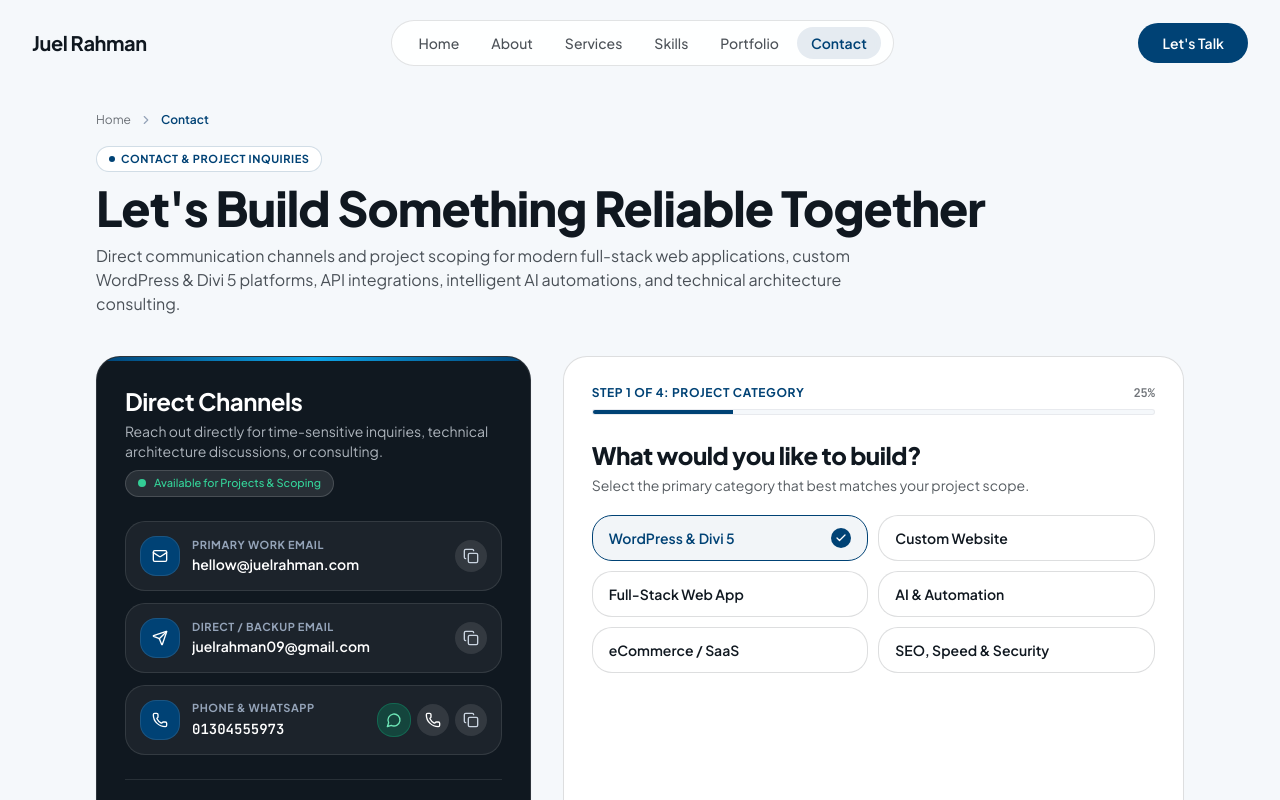
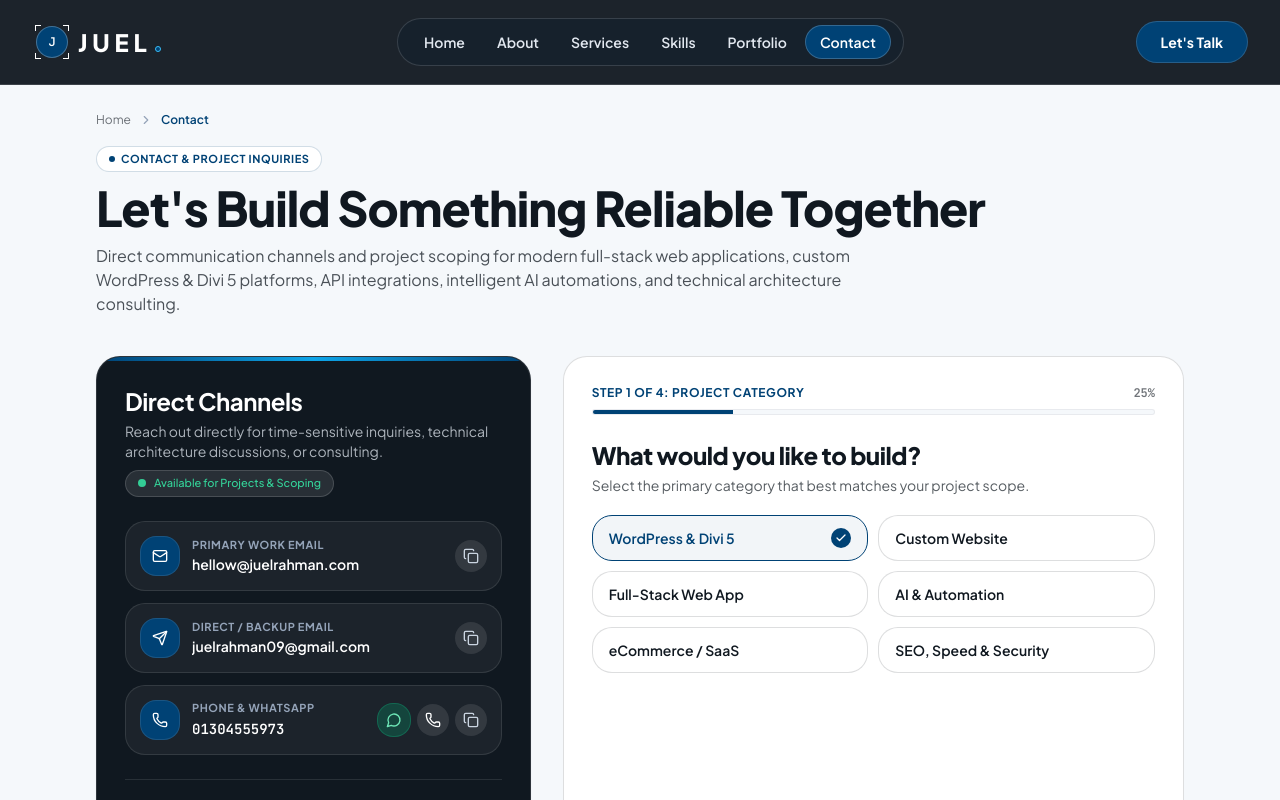
Before and after one commit to juelrahmanbd/juelrahman-personal-portfolio, a Next.js app: page /contact in a window 1280 px wide. Shown: the top 800 px of the page. Built offline with nearby package versions, Linux system fonts and the light colour scheme.

Commit message:
feat(header): deep architectural header with creative JUEL-only logo and elevated nav pill

```diff
--- a/src/components/layout/Navbar.tsx
+++ b/src/components/layout/Navbar.tsx
@@ -3,7 +3,7 @@
 import React, { useState, useEffect } from "react";
 import Link from "next/link";
 import { usePathname } from "next/navigation";
-import { navLinks, siteConfig } from "@/data/portfolioData";
+import { navLinks } from "@/data/portfolioData";
 import { Menu, X } from "lucide-react";
 
 export default function Navbar() {
@@ -17,7 +17,7 @@ export default function Navbar() {
     if (!isHomePage) return;
 
     const handleScroll = () => {
-      setIsScrolled(window.scrollY > 20);
+      setIsScrolled(window.scrollY > 15);
 
       // Section spy
       const sections = navLinks.map((link) => link.href.substring(1));
@@ -76,44 +76,76 @@ export default function Navbar() {
 
   return (
     <header
-      className={`fixed top-0 left-0 right-0 z-50 w-full transition-all duration-300 ${
-        isScrolled
-          ? "bg-[#F5F8FB]/95 backdrop-blur-md border-b border-[rgba(16,24,32,0.1)] py-3.5 shadow-xs"
-          : "bg-transparent py-5"
+      className={`fixed top-0 left-0 right-0 z-50 w-full transition-colors duration-200 bg-[#101820]/95 backdrop-blur-md border-b border-white/[0.14] ${
+        isScrolled ? "shadow-md py-3" : "py-3.5"
       }`}
     >
       <div className="max-w-7xl mx-auto px-4 sm:px-6 lg:px-8">
-        <div className="flex items-center justify-between">
-          {/* Brand Logo / Text */}
+        <div className="h-12 sm:h-14 flex items-center justify-between">
+          {/* ========================================================= */}
+          {/* 1. Creative Logo (JUEL Only — Architectural Monogram)    */}
+          {/* ========================================================= */}
           <Link
-            href={isHomePage ? "#home" : "/"}
-            className="flex items-center gap-2 group focus-visible:outline-none focus-visible:ring-2 focus-visible:ring-[#004275] rounded-lg"
-            aria-label="Md. Juel Rahman - Return to top"
+            href="/"
+            className="flex items-center gap-2.5 group focus-visible:outline-none focus-visible:ring-2 focus-visible:ring-white rounded-lg p-1"
+            aria-label="JUEL — Home"
           >
-            <span className="font-bold text-[#101820] text-xl tracking-tight group-hover:text-[#004275] transition-colors">
-              {siteConfig.shortName}
-            </span>
+            {/* Stepped Architectural Monogram Emblem */}
+            <figure className="relative w-8 h-8 rounded-lg bg-[#004275] border border-white/25 flex items-center justify-center text-white shadow-xs group-hover:border-sky-400/80 group-hover:bg-[#003660] transition-all duration-200">
+              <span className="absolute -top-0.5 -left-0.5 w-1.5 h-1.5 border-t border-l border-white" />
+              <span className="absolute -top-0.5 -right-0.5 w-1.5 h-1.5 border-t border-r border-white" />
+              <span className="absolute -bottom-0.5 -left-0.5 w-1.5 h-1.5 border-b border-l border-white" />
+              <span className="absolute -bottom-0.5 -right-0.5 w-1.5 h-1.5 border-b border-r border-white" />
+              <span className="font-mono text-xs font-black text-white tracking-tight select-none">
+                J
+              </span>
+            </figure>
+
+            {/* Wordmark: JUEL only */}
+            <div className="flex items-baseline gap-1 select-none">
+              <span className="font-extrabold text-xl sm:text-2xl tracking-[0.2em] text-white uppercase font-sans group-hover:text-slate-100 transition-colors">
+                JUEL
+              </span>
+              <span className="w-1.5 h-1.5 rounded-full bg-[#004275] border border-sky-400" />
+            </div>
           </Link>
 
-          {/* Center Navigation Pill (Desktop) */}
+          {/* ========================================================= */}
+          {/* 2. Center Navigation Links (Elevated Deep Pill Group)    */}
+          {/* ========================================================= */}
           <nav
             aria-label="Main Navigation"
-            className="hidden md:flex items-center gap-1 bg-white/90 border border-[rgba(16,24,32,0.12)] backdrop-blur-md px-3 py-1.5 rounded-full shadow-xs"
+            className="hidden md:flex items-center gap-1 bg-[#16212c] border border-white/[0.14] px-3 py-1.5 rounded-full shadow-xs"
           >
             {navLinks.map((link) => {
-              const isSectionActive = isHomePage && activeSection === link.href.substring(1);
-              const isServiceActive = !isHomePage && link.href === "#services" && pathname.startsWith("/services");
-              const isPortfolioActive = !isHomePage && link.href === "#portfolio" && pathname.startsWith("/portfolio");
-              const isContactActive = !isHomePage && link.href === "#contact" && pathname.startsWith("/contact");
-              const isActive = isSectionActive || isServiceActive || isPortfolioActive || isContactActive;
+              const isSectionActive =
+                isHomePage && activeSection === link.href.substring(1);
+              const isServiceActive =
+                !isHomePage &&
+                link.href === "#services" &&
+                pathname.startsWith("/services");
+              const isPortfolioActive =
+                !isHomePage &&
+                link.href === "#portfolio" &&
+                pathname.startsWith("/portfolio");
+              const isContactActive =
+                !isHomePage &&
+                link.href === "#contact" &&
+                pathname.startsWith("/contact");
+              const isActive =
+                isSectionActive ||
+                isServiceActive ||
+                isPortfolioActive ||
+                isContactActive;
+
               return (
                 <Link
                   key={link.name}
                   href={resolveHref(link.href)}
-                  className={`px-3.5 py-1.5 text-xs lg:text-sm font-medium rounded-full transition-all duration-200 select-none ${
+                  className={`px-3.5 py-1.5 text-xs lg:text-sm font-semibold rounded-full transition-all duration-150 select-none ${
                     isActive
-                      ? "bg-[#004275]/10 text-[#004275] font-semibold"
-                      : "text-[#101820]/75 hover:text-[#101820] hover:bg-[rgba(16,24,32,0.05)]"
+                      ? "bg-[#004275] text-white shadow-2xs border border-white/20"
+                      : "text-[#E2E8F0] hover:text-white hover:bg-white/10"
                   }`}
                 >
                   {link.name}
@@ -122,49 +154,78 @@ export default function Navbar() {
             })}
           </nav>
 
-          {/* Right CTA Button */}
+          {/* ========================================================= */}
+          {/* 3. Primary CTA Button (Let's Talk)                       */}
+          {/* ========================================================= */}
           <div className="hidden md:flex items-center gap-3">
             <Link
               href={isHomePage ? "#contact" : "/contact"}
-              className="inline-flex items-center justify-center px-6 py-2.5 rounded-full text-xs sm:text-sm font-semibold text-white bg-[#004275] hover:bg-[#003157] shadow-xs hover:shadow-sm transition-all duration-200 hover:-translate-y-0.5 active:translate-y-0 focus-visible:outline-none focus-visible:ring-2 focus-visible:ring-[#004275] focus-visible:ring-offset-2"
+              className="inline-flex items-center justify-center px-6 py-2.5 rounded-full text-xs sm:text-sm font-bold text-white bg-[#004275] hover:bg-[#003157] border border-white/15 shadow-xs hover:shadow-sm transition-all duration-200 hover:-translate-y-0.5 active:translate-y-0 focus-visible:outline-none focus-visible:ring-2 focus-visible:ring-white"
             >
               <span>Let&apos;s Talk</span>
             </Link>
           </div>
 
-          {/* Mobile Menu Hamburger */}
+          {/* ========================================================= */}
+          {/* 4. Mobile Menu Hamburger Toggle                          */}
+          {/* ========================================================= */}
           <button
             type="button"
             onClick={() => setMobileMenuOpen(!mobileMenuOpen)}
-            className="md:hidden p-2 rounded-xl text-[#101820] hover:bg-[rgba(16,24,32,0.06)] focus-visible:outline-none focus-visible:ring-2 focus-visible:ring-[#004275] transition-colors"
+            className="md:hidden p-2 rounded-xl text-white bg-white/5 hover:bg-white/10 border border-white/15 focus-visible:outline-none focus-visible:ring-2 focus-visible:ring-white transition-colors cursor-pointer"
             aria-expanded={mobileMenuOpen}
+            aria-controls="mobile-navigation-drawer"
             aria-label="Toggle navigation menu"
           >
-            {mobileMenuOpen ? <X className="w-6 h-6" /> : <Menu className="w-6 h-6" />}
+            {mobileMenuOpen ? (
+              <X className="w-5 h-5 text-white" />
+            ) : (
+              <Menu className="w-5 h-5 text-white" />
+            )}
           </button>
         </div>
       </div>
 
-      {/* Mobile Drawer */}
+      {/* ========================================================= */}
+      {/* 5. Accessible Mobile Navigation Drawer                    */}
+      {/* ========================================================= */}
       {mobileMenuOpen && (
-        <div className="fixed inset-0 top-[65px] z-40 bg-[#101820]/40 backdrop-blur-sm md:hidden animate-in fade-in duration-200">
-          <div className="bg-[#F5F8FB] border-b border-[rgba(16,24,32,0.12)] px-6 py-6 shadow-xl flex flex-col gap-4">
+        <div
+          id="mobile-navigation-drawer"
+          className="fixed inset-0 top-[60px] sm:top-[68px] z-40 bg-black/60 backdrop-blur-sm md:hidden animate-in fade-in duration-200"
+        >
+          <div className="bg-[#101820] border-b border-white/15 px-6 py-6 shadow-2xl flex flex-col gap-4 text-white">
             <div className="flex flex-col gap-1.5">
               {navLinks.map((link) => {
-                const isSectionActive = isHomePage && activeSection === link.href.substring(1);
-                const isServiceActive = !isHomePage && link.href === "#services" && pathname.startsWith("/services");
-                const isPortfolioActive = !isHomePage && link.href === "#portfolio" && pathname.startsWith("/portfolio");
-                const isContactActive = !isHomePage && link.href === "#contact" && pathname.startsWith("/contact");
-                const isActive = isSectionActive || isServiceActive || isPortfolioActive || isContactActive;
+                const isSectionActive =
+                  isHomePage && activeSection === link.href.substring(1);
+                const isServiceActive =
+                  !isHomePage &&
+                  link.href === "#services" &&
+                  pathname.startsWith("/services");
+                const isPortfolioActive =
+                  !isHomePage &&
+                  link.href === "#portfolio" &&
+                  pathname.startsWith("/portfolio");
+                const isContactActive =
+                  !isHomePage &&
+                  link.href === "#contact" &&
+                  pathname.startsWith("/contact");
+                const isActive =
+                  isSectionActive ||
+                  isServiceActive ||
+                  isPortfolioActive ||
+                  isContactActive;
+
                 return (
                   <Link
                     key={link.name}
                     href={resolveHref(link.href)}
                     onClick={() => setMobileMenuOpen(false)}
-                    className={`px-4 py-3 rounded-xl text-base font-medium transition-all ${
+                    className={`px-4 py-3 rounded-xl text-sm font-semibold transition-all ${
                       isActive
-                        ? "bg-[#004275]/10 text-[#004275] font-semibold"
-                        : "text-[#101820] hover:bg-white"
+                        ? "bg-[#004275] text-white border border-white/20"
+                        : "text-[#E2E8F0] hover:text-white hover:bg-white/5"
                     }`}
                   >
                     {link.name}
@@ -173,11 +234,11 @@ export default function Navbar() {
               })}
             </div>
 
-            <div className="pt-2 border-t border-[rgba(16,24,32,0.1)]">
+            <div className="pt-3 border-t border-white/15">
               <Link
                 href={isHomePage ? "#contact" : "/contact"}
                 onClick={() => setMobileMenuOpen(false)}
-                className="w-full inline-flex items-center justify-center px-6 py-3.5 rounded-full text-sm font-semibold text-white bg-[#004275] hover:bg-[#003157] shadow-xs"
+                className="w-full inline-flex items-center justify-center px-6 py-3.5 rounded-full text-sm font-bold text-white bg-[#004275] hover:bg-[#003157] border border-white/15 shadow-xs"
               >
                 <span>Let&apos;s Talk</span>
               </Link>
```
